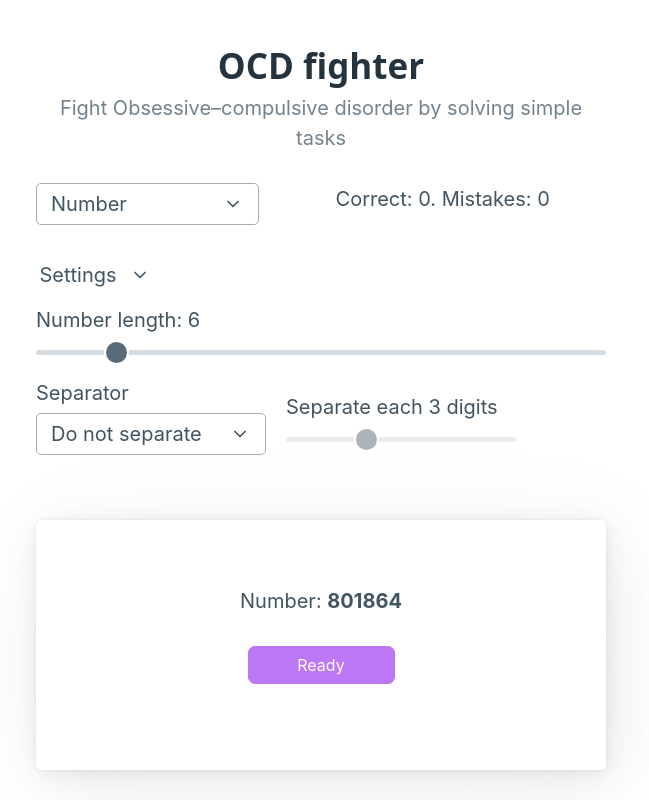
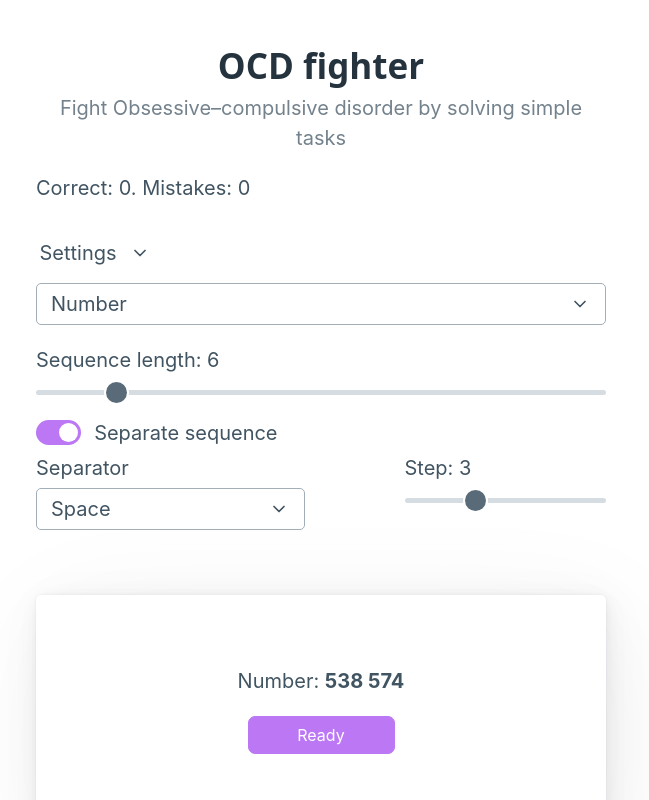
Before and after one commit to navalnica/akr, a Svelte app: page / in a window 1280 px wide. Both pictures are taken after a click on the heading "Settings". Shown: the top 800 px of the page, without its empty margins (319-968 px from the left). Built offline with nearby package versions, Linux system fonts and the light colour scheme.

Commit message:
upd layout

```diff
--- a/src/App.svelte
+++ b/src/App.svelte
@@ -5,61 +5,68 @@
 	let visibleGuess = false;
 
 	let guess = '';
-	let resultText = '';
+	let resultText = 'default';  // default value not to leave <p> tag blank and to occupy space in layout
 	let solved = false;
 	let nCorrect = 0;
 	let nMistakes = 0;
 
 	let numberLength = 6;
+
+	let toSeparateSeq = true;
 	let separateStep = 3;
-
+	let sequenceSeparator = ' ';
 	let separators = [
-		{id: '', text: "Do not separate"},
 		{id: ' ', text: "Space"},
 		{id: "'", text: "Apostrophe"},
 	]
-	let sequenceSeparator = '';
 
-	let numberInt;
-	let targetSequence;
-	generateNumber();
+	let targetSeq;
+	generateSequence();
+	$: targetSeqSeparated = separateSequence(targetSeq);
+
+	let targetSeqCopy;
+	let targetSeqSeparatedCopy;
 
 	function randIntUniform(length){
 		// low is inclusive, high is exclusive
 		let low = 10 ** (length - 1);
 		let high = 10 ** length;
-		return Math.floor(Math.random() * (high - low) + low);
+		let num = Math.floor(Math.random() * (high - low) + low);
+		return num.toString();
 	}
 
-	function separateSequence() {
-		let numStr = numberInt.toString();
-
-		if (sequenceSeparator == '') {
-			targetSequence = numStr;
-			return;
+	function separateSequence(sequence) {
+		if (!toSeparateSeq) {
+			return sequence;
 		}
 
 		let arr = [];
-		let i = numStr.length - separateStep;
+		let i = sequence.length - separateStep;
 		while (i >= 0){
-			arr.push(numStr.slice(i, i + separateStep));
+			arr.push(sequence.slice(i, i + separateStep));
 			i -= separateStep
 		}
 		if (i < 0 && i > - separateStep){
-			arr.push(numStr.slice(0, numStr.length % separateStep))
+			arr.push(sequence.slice(0, sequence.length % separateStep))
 		}
 
-		targetSequence = arr.reverse().join(sequenceSeparator);
+		return arr.reverse().join(sequenceSeparator);
 	}
 
-	function generateNumber() {
-		numberInt = randIntUniform(numberLength);
-		separateSequence();
+	function generateSequence() {
+		targetSeq = randIntUniform(numberLength);
+	}
+	function reseparateSequence() {
+		targetSeqSeparated = separateSequence(targetSeq);
 	}
 
 	function readyToGuess() {
 		visibleTask = false;
 		visibleGuess = true;
+
+		// we store target sequence in a copy to allow user to adjust setting while guessing current sequence
+		targetSeqCopy = targetSeq;
+		targetSeqSeparatedCopy = targetSeqSeparated;
 	}
 	function checkGuess() {
 		let paragraphResult = document.getElementById('paragraphResult');
@@ -69,19 +76,15 @@
 
 		// forbid input field to accept non-digits except for separator
 		let guessInt = guess.replace(/\D/g, '');  // remove non-digit characters
-		guessInt = parseInt(guessInt, 10);
 
-		console.log("Check guess ", guess, " to be equal to target ", numberInt)
+		console.log("Check guess ", guess, " to be equal to target ", targetSeqCopy)
 
-		if (guessInt === numberInt){
+		if (guessInt === targetSeqCopy){
 			resultText = 'Correct';
 			nCorrect += 1;
 			solved = true;
 			inputGuess.setAttribute('aria-invalid', 'false');
 			inputGuess.readOnly = true;
-
-			let btnShowAnswer = document.getElementById('button-show-answer')
-			btnShowAnswer.disabled = true;
 		}
 		else{
 			resultText = 'Mistake';
@@ -95,7 +98,7 @@
 	}
 
 	function restart() {
-		generateNumber();
+		generateSequence();
 		visibleGuess = false;
 		visibleTask = true;
 		guess = '';
@@ -106,7 +109,7 @@
 	}
 
 	function showAnswer() {
-		resultText = targetSequence;
+		resultText = targetSeqSeparatedCopy;
 		solved = true;
 
 		let inputGuess = document.getElementById('input-guess');
@@ -126,8 +129,6 @@
 	function changeMode() {
 
 	}
-
-	$: separateLabel = `Separate each ${separateStep} digits`
 </script>
 
 <hgroup id="header">
@@ -137,39 +138,49 @@
 
 <div id="appForm">
 	<div id="controls">
-		<div id="controlsRow1">
+			<!-- TODO: poorly displayed -->
+		<p id="scoreCounter">Correct: {nCorrect}. Mistakes: {nMistakes}</p>
+
+		<details id="detailsAccordion">
+			<summary id="detailsAccordionSummary">Settings</summary>
+
 			<select id="selectMode" bind:value={selectedMode} on:change={changeMode}>
 				{#each modes as mode}
 					<option value={mode.id}>{mode.text}</option>
 				{/each}
 			</select>
 
-			<p id="scoreCounter">Correct: {nCorrect}. Mistakes: {nMistakes}</p>
-		</div>
+			<label id="controlLength">Sequence length: {numberLength}
+				<input type="range" min=4 max=20 bind:value={numberLength} on:input={generateSequence}>
+			</label>
 
-		<details id="detailsAccordion">
-			<summary id="detailsAccordionSummary">Settings</summary>
-			<label id="controlLength">Number length: {numberLength}
-				<input type="range" min=4 max=20 bind:value={numberLength} on:input={generateNumber}>
+			<label>
+				<input type="checkbox" role="switch" bind:checked={toSeparateSeq} on:change={reseparateSequence}>
+				Separate sequence
 			</label>
+
 			<div id="controlGroupSeparator">
+
 				<label id="controlSeparator">Separator
-					<select bind:value={sequenceSeparator} on:change={separateSequence}>
+					<select disabled={!toSeparateSeq} bind:value={sequenceSeparator} on:change={reseparateSequence}>
 						{#each separators as sep}
 							<option value={sep.id}>{sep.text}</option>
 						{/each}
 					</select>
 				</label>
-				<label id="controlSeparatorStep">{separateLabel}
-					<input type="range" min=2 max=5 disabled={sequenceSeparator == ''} bind:value={separateStep} on:input={separateSequence}/>
+
+				<label id="controlSeparatorStep">Step: {separateStep}
+					<input type="range" min=2 max=5 disabled={!toSeparateSeq} bind:value={separateStep} on:input={reseparateSequence}>
 				</label>
+
+
 			</div>
 		</details>
 	</div>
 
 	<article id="taskDescription">
 		{#if visibleTask}
-			<p>Number: <strong>{targetSequence}</strong></p>
+			<p>Number: <strong>{targetSeqSeparated}</strong></p>
 			<button id="buttonReady" on:click={readyToGuess}>Ready</button>
 		{/if}
 
@@ -182,7 +193,6 @@
 				<button id='button-show-answer' class='contrast outline' on:click={showAnswer} disabled={solved}>Show Answer</button>
 				<button id='button-check' on:click={checkGuess} disabled={solved}>Check</button>
 			</div>
-			<!-- Layout changes when paragraph gets visible -->
 			<p id="paragraphResult">{resultText}</p>
 	{/if}
 	</article>
@@ -191,6 +201,7 @@
 <div id="footer">
 	<ThemeSwitcher />
 
+	<!-- TODO: not visible on default startup screen -->
 	<a href="https://github.com/navalnica/akr" target="_blank" rel="noreferrer">
 		<i class="fa-brands fa-github" style='font-size:18px'></i> GitHub
 	</a>
@@ -209,18 +220,11 @@
 		gap: 1em;
 	}
 
-	#controlsRow1 {
-		display: flex;
-		justify-content: center;
-		align-items: center;
-		gap: 1rem;
-	}
-
 	#selectMode {
 		flex: 1;
 	}
 	#scoreCounter {
-		flex: 2;
+		text-align: left;
 	}
 
 	#detailsAccordion {
@@ -234,15 +238,8 @@
 	#controlGroupSeparator {
 		display: flex;
 		gap: 1rem;
-		align-items: safe center;
-	}
-	#controlSeparator {
-		flex: 1;
-		max-width: 230px;
-	}
-	#controlSeparatorStep {
-		flex: 1;
-		max-width: 230px;
+		justify-content: space-between;
+		align-items: start;
 	}
 
 	#taskDescription {
--- a/src/app.css
+++ b/src/app.css
@@ -44,6 +44,7 @@
 
   --form-element-spacing-vertical: 0.3rem;
   --form-element-spacing-horizontal: 0.7rem;
+  --typography-spacing-vertical: 1rem;
 }
 
 body {
```
Also changed, not shown: 6 other files (tests, documents, lock files or other folders).
